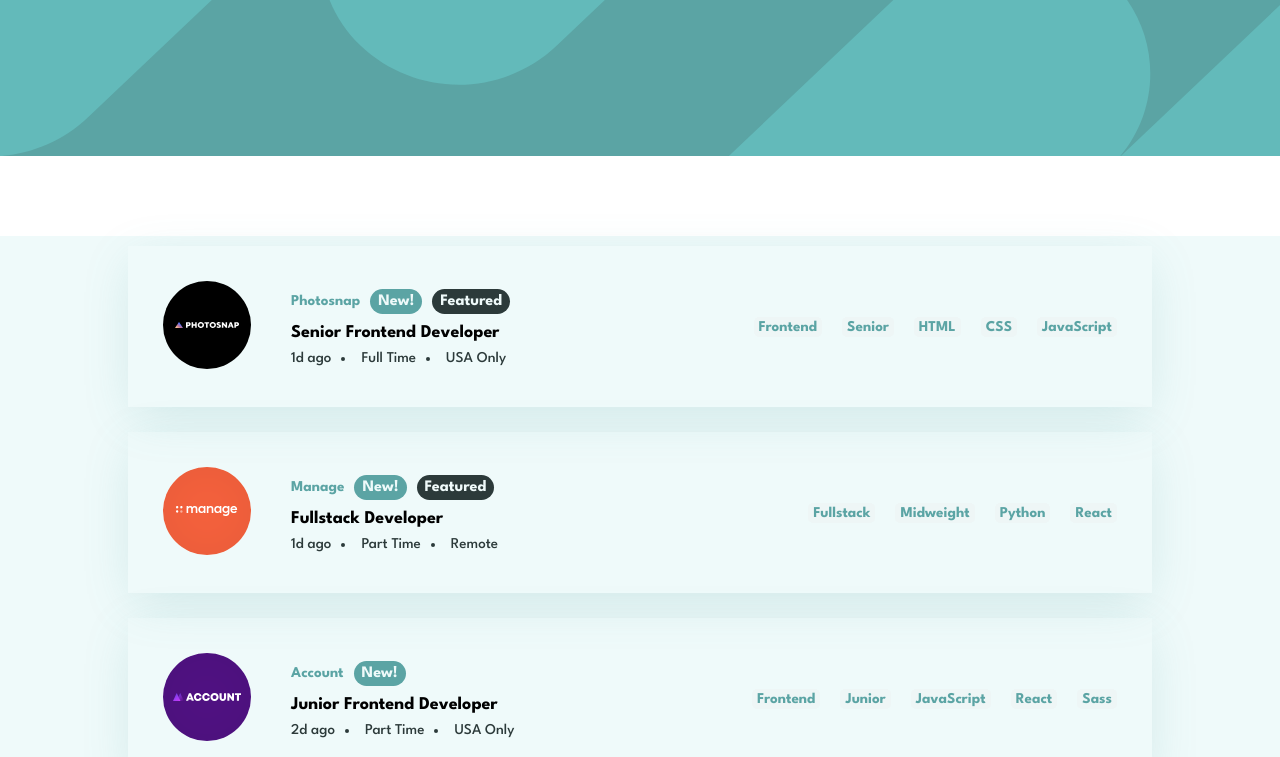
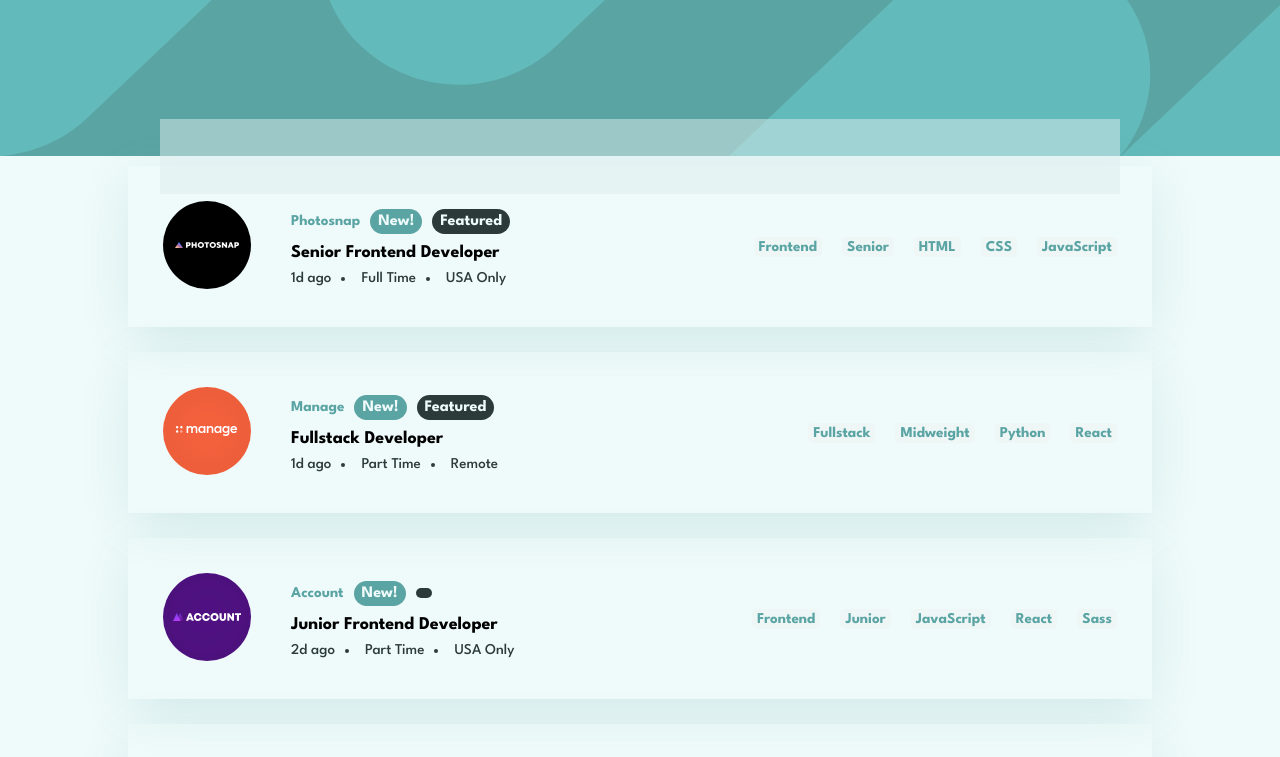
Before and after one commit to Riyaazct/challenge-job-listing, a React (Create React App) app: page / in a window 1280 px wide. Shown: the top 757 px of the page. Built offline with nearby package versions, Linux system fonts and the light colour scheme.

Commit message:
create new branch and initiate creation of filter

```diff
--- a/src/App.css
+++ b/src/App.css
@@ -14,3 +14,6 @@
 body {
   font-size: 15px;
 }
+
+.App {
+}
--- a/src/App.js
+++ b/src/App.js
@@ -1,13 +1,17 @@
+import { useState } from "react";
 import "./App.css";
 import Header from "./Header";
 import JobListings from "./JobListings";
 import Footer from "./Footer";
+import Filter from "./Filter.js";
+import data from "./data/data.json";
 
 function App() {
   return (
     <div className="App">
       <Header />
-      <JobListings />
+      <Filter />
+      <JobListings jobData={data} />
       <Footer />
     </div>
   );
--- /dev/null
+++ b/src/Filter.css
@@ -0,0 +1,13 @@
+.FilteredContainer {
+  background-color: hsl(180, 31%, 90%);
+  width: 75%;
+  height: 75px;
+  margin: -37.5px auto 0 auto;
+  opacity: 50%;
+  position: absolute;
+  z-index: 1;
+  left: 0;
+  right: 0;
+  margin-right: auto;
+  margin-left: auto;
+}
--- /dev/null
+++ b/src/Filter.js
@@ -0,0 +1,8 @@
+import React, { Fragment } from "react";
+import "./Filter.css";
+
+const FilterComponent = () => {
+  return <div className="FilteredContainer"></div>;
+};
+
+export default FilterComponent;
--- a/src/Footer.js
+++ b/src/Footer.js
@@ -4,7 +4,7 @@ import "./footer.css";
 function Footer() {
   return (
     <Fragment>
-      <div class="attribution footer">
+      <div className="attribution footer">
         Challenge by
         <a
           href="https://www.frontendmentor.io?ref=challenge"
--- a/src/Header.js
+++ b/src/Header.js
@@ -4,7 +4,7 @@ import "./Header.css";
 const Header = () => {
   return (
     <div className="header">
-      <img src="images/HeaderImg.svg" alt="" />
+      <img className="headerImg" src="images/HeaderImg.svg" alt="" />
     </div>
   );
 };
--- a/src/JobListings.css
+++ b/src/JobListings.css
@@ -21,7 +21,7 @@ Dark cyan :  hsl(180, 29%, 50%)
 }
 
 .cardContainer:first-child {
-  margin-top: 80px;
+  margin-top: 0px;
 }
 
 .jobCard {
--- a/src/JobListings.js
+++ b/src/JobListings.js
@@ -1,9 +1,22 @@
 import { useState } from "react";
-import data from "./data/data.json";
 import "./JobListings.css";
 
-const JobListings = () => {
-  const [jobData, setJobData] = useState(data);
+const JobListings = (props) => {
+  const [jobData, setJobData] = useState(props.jobData);
+  const [filtered, setFiltered] = useState([]);
+  const [filteredList, setFilteredList] = useState([]);
+
+  const handleOnClick = (e) => {
+    let result = jobData.filter(
+      (job) =>
+        job.role.includes(e) ||
+        job.level.includes(e) ||
+        job.languages.includes(e) ||
+        job.tools.includes(e)
+    );
+    if (!filteredList.includes(e)) filteredList.push(e);
+    setJobData(result, ...jobData);
+  };
 
   return (
     <div className="container">
@@ -35,13 +48,17 @@ const JobListings = () => {
                       {company}
                     </li>
                     <li
-                      className={newAd ? "isNewAd" : "cardListItem"}
+                      className={
+                        /* newAd ? "isNewAd" : "cardListItem"*/
+                        "isNewAd cardListItem"
+                      }
                     >
                       {newAd ? "New!" : ""}
                     </li>
                     <li
                       className={
-                        featured ? "featured" : "cardListItem"
+                        /*featured ? "featured" : "cardListItem"*/
+                        "featured cardListItem"
                       }
                     >
                       {featured ? "Featured" : ""}
@@ -63,15 +80,38 @@ const JobListings = () => {
                   </div>
                 </div>
                 <div className="cardContent endContent">
-                  <li>{role}</li>
-                  <li>{level}</li>
+                  <li
+                    onClick={(e) => handleOnClick(e.target.innerText)}
+                  >
+                    {" "}
+                    {role}
+                  </li>
+                  <li
+                    onClick={(e) => handleOnClick(e.target.innerText)}
+                  >
+                    {level}
+                  </li>
 
                   {languages.map((lang, index) => (
-                    <li key={index}>{lang}</li>
+                    <li
+                      key={index}
+                      onClick={(e) =>
+                        handleOnClick(e.target.innerText)
+                      }
+                    >
+                      {lang}
+                    </li>
                   ))}
 
                   {tools.map((tool, index) => (
-                    <li key={index}>{tool}</li>
+                    <li
+                      key={index}
+                      onClick={(e) =>
+                        handleOnClick(e.target.innerText)
+                      }
+                    >
+                      {tool}
+                    </li>
                   ))}
                 </div>
               </div>
```
